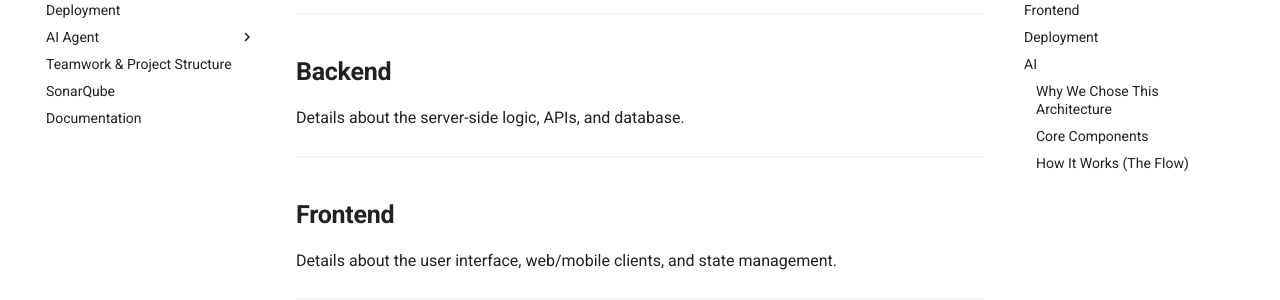
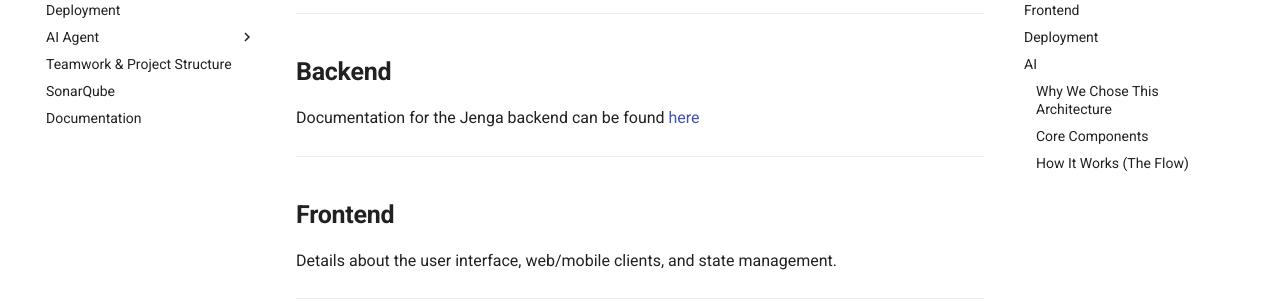
Before and after one commit to Jenga-PMS/Jenga-PMS.github.io, an MkDocs documentation site: the page built from docs/architecture/index.md, in a window 1280 px wide and 900 px high, scrolled down 759 px. Shown: the part 152-452 px from the top of the window. Built offline with MkDocs 1.6.1 and Material for MkDocs 9.7.7, drawn with Linux system fonts in a browser that asks for light colours; comment, search, counter and statistics services are not loaded.

Commit message:
Add link to BE docs in arch overview

```diff
--- a/docs/architecture/index.md
+++ b/docs/architecture/index.md
@@ -9,7 +9,7 @@ An overview of our system architecture.
 
 ## **Backend**
 
-Details about the server-side logic, APIs, and database.
+Documentation for the Jenga backend can be found [here](backend/overview/)
 
 ---
 
```
